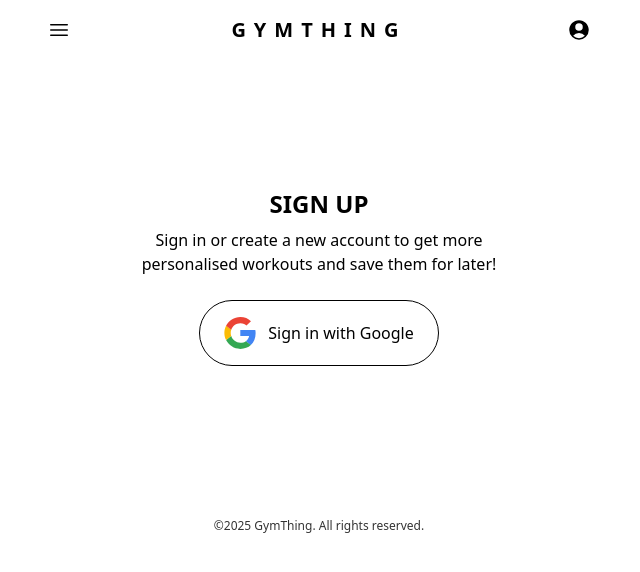
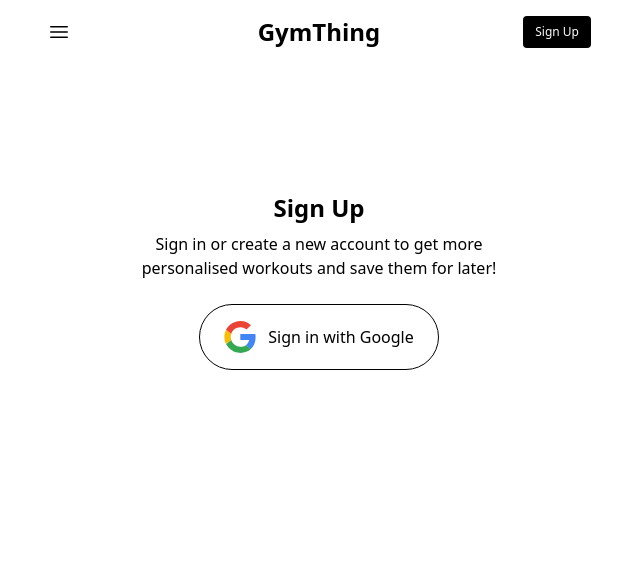
Before and after one commit to myxchine/gymthing, a Next.js app: page /signin in a window 1280 px wide. Shown: the top 572 px of the page, without its empty margins (321-961 px from the left). Built offline with nearby package versions, Linux system fonts and the light colour scheme; no server answers.

Commit message:
improved loading states on sign in page and added session logic in header to show either a sign up button or account button respectively

```diff
--- a/src/app/account/page.tsx
+++ b/src/app/account/page.tsx
@@ -41,7 +41,7 @@
           <h1>{session.user.name}</h1>
           <div className="flex flex-row items-center gap-2">
             <Link href="/" className="button-black text-xs">
-              Generate a new workout
+              Generate workout
             </Link>
             <SignOut />
           </div>
--- a/src/app/globals.css
+++ b/src/app/globals.css
@@ -8,7 +8,7 @@
   --accent: #ff0000;
   --site-width: 40rem;
   --header-height: 64px;
-  --footer-height: 64px;
+  --footer-height: 10px;
 }
 body {
   color: var(--foreground);
@@ -45,13 +45,13 @@
   @apply px-3 py-1 rounded-full text-xs border border-black/60 text-black/60 w-fit;
 }
 .heading1 {
-  @apply text-2xl font-bold uppercase;
+  @apply text-2xl font-bold ;
 }
 .heading2 {
-  @apply text-xl font-bold uppercase;
+  @apply text-xl font-bold ;
 }
 .heading3 {
-  @apply text-lg font-bold uppercase;
+  @apply text-lg font-bold ;
 }
 
 .personal-workout-routine-form label {
--- a/src/app/layout.tsx
+++ b/src/app/layout.tsx
@@ -37,7 +37,7 @@
           <main className="flex flex-col w-full max-w-[var(--site-width)] mx-auto">
             {children}
           </main>
-          <footer className="max-w-xl mx-auto p-6 flex flex-row items-center justify-center text-xs text-black/80">
+          <footer className="max-w-xl hidden mx-auto p-6  flex-row items-center justify-center text-xs text-black/80">
             ©2025 GymThing. All rights reserved.
           </footer>
           <Toaster position="top-center" />
--- a/src/app/signin/page.tsx
+++ b/src/app/signin/page.tsx
@@ -1,10 +1,19 @@
 import { redirect } from "next/navigation";
 import GoogleButton from "./googlebutton";
 import { getServerAuthSession } from "@/server/auth";
-export default async function SignIn() {
+import { Loading } from "@/components/loading";
+import { Suspense } from "react";
+export default function SignInPage() {
+  return (
+    <Suspense fallback={<Loading />}>
+      <SignIn />
+    </Suspense>
+  );
+}
+async function SignIn() {
   const session = await getServerAuthSession();
   if (session) {
-    return redirect("/home");
+    return redirect("/account");
   }
   return (
     <main className="flex flex-col items-center justify-center gap-6 my-24 p-8">
--- a/src/components/ui/header.tsx
+++ b/src/components/ui/header.tsx
@@ -1,21 +1,42 @@
-"use client";
 import Link from "next/link";
 import { AccountIcon, MenuIcon } from "./icons";
-import { toast } from "sonner";
-
+import { SpinnerIcon } from "./icons";
+import { getServerAuthSession } from "@/server/auth";
+import { Suspense } from "react";
 export default function Header() {
   return (
     <header className="max-w-xl mx-auto p-4 flex flex-row items-center justify-between sticky top-0 z-10 bg-white">
-      <Link href="/workout">
+      <Link href="/workout" className="w-1/3">
         <MenuIcon className="w-6 h-6 cursor-pointer" />
       </Link>
 
-      <Link href="/" className="font-bold tracking-[0.5rem] text-xl">
-        GYMTHING
+      <Link href="/" className="font-bold tracking-[-0rem] text-2xl">
+        GymThing
       </Link>
+      <div className="w-1/3 flex flex-row items-center justify-end">
+        <Suspense fallback={<SpinnerIcon className="w-6 h-6 animate-spin" />}>
+          <AccountButton />
+        </Suspense>
+      </div>
+    </header>
+  );
+}
+
+async function AccountButton() {
+  const session = await getServerAuthSession();
+  if (session) {
+    return (
       <Link href="/account">
         <AccountIcon className="w-6 h-6 cursor-pointer" />
       </Link>
-    </header>
+    );
+  }
+  return (
+    <Link
+      href="/signin"
+      className="text-xs px-3 py-2 rounded  bg-black text-white hover:bg-black/80"
+    >
+      Sign Up
+    </Link>
   );
 }
```
